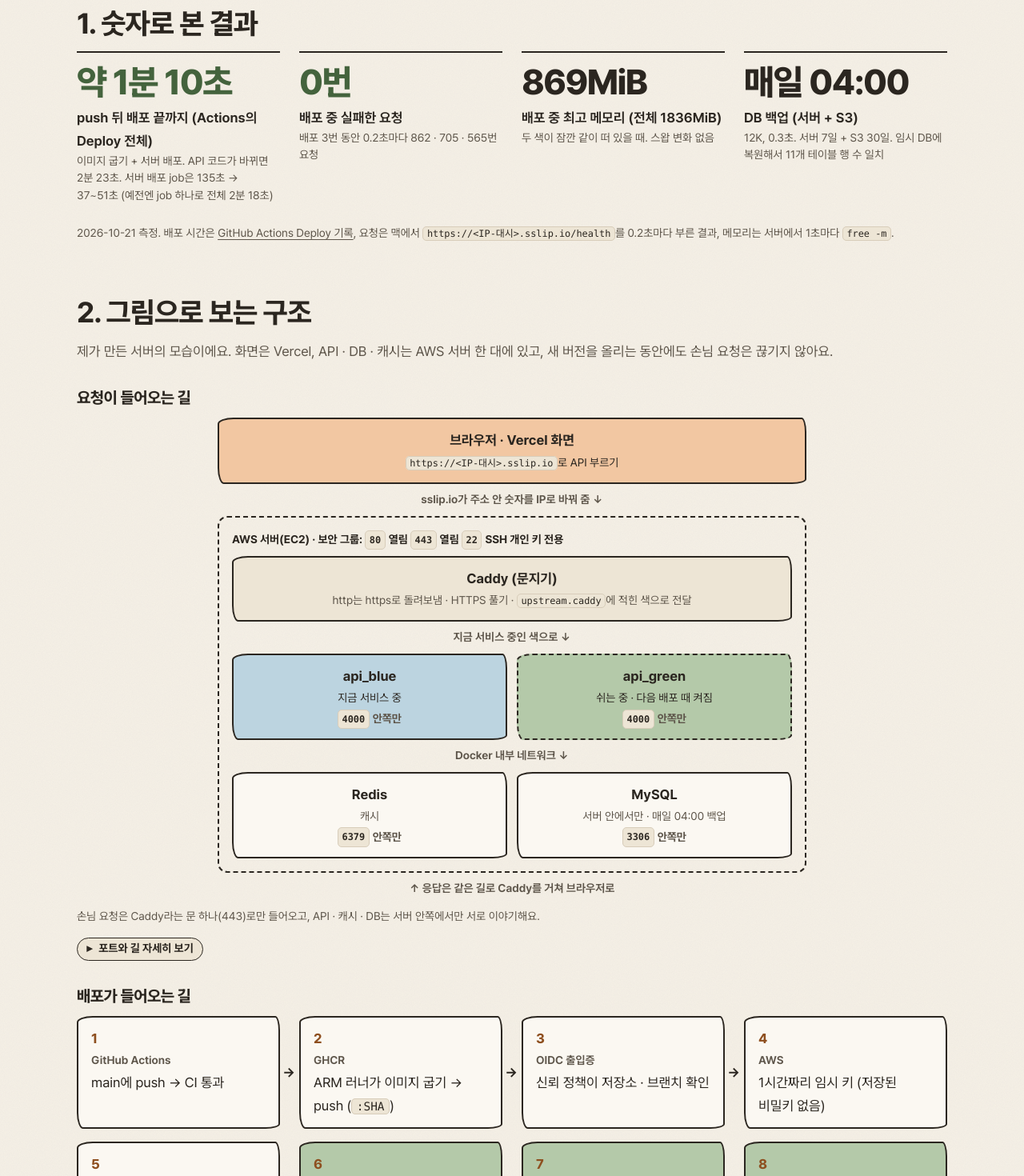
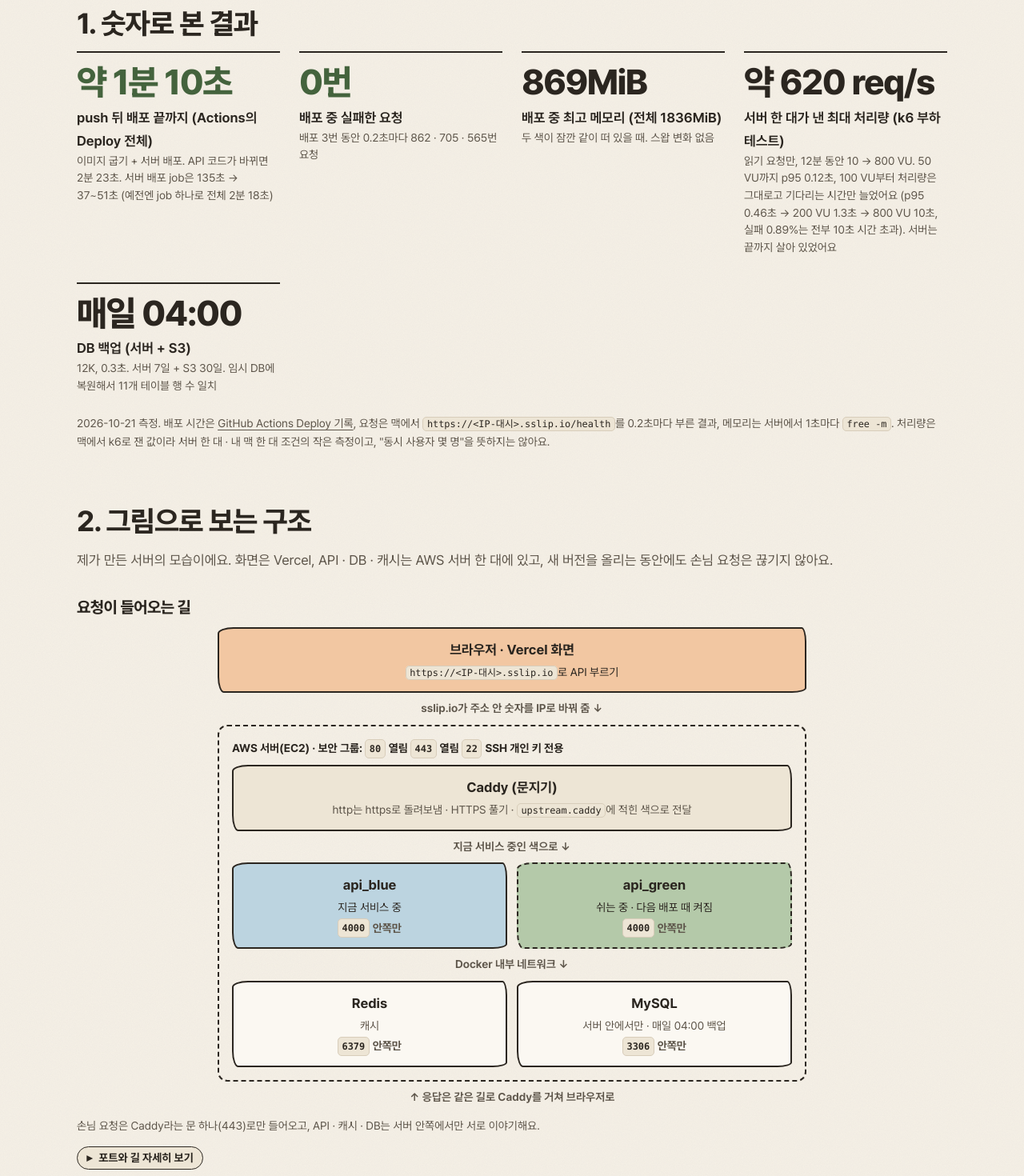
Before and after one commit to POcodingWER/backend-visualized, a Next.js app in the folder apps/web/: page /deploy in a window 1280 px wide. Shown: the part 400-1870 px from the top of the page at 80% size. Built offline with nearby package versions, Linux system fonts and the light colour scheme.

Commit message:
docs: k6 부하 테스트 결과 (/deploy·README·docs) + diagnose watch 버그 수정

```diff
--- a/apps/web/app/deploy/content.ts
+++ b/apps/web/app/deploy/content.ts
@@ -280,6 +280,17 @@ export const TROUBLES: Trouble[] = [
       '데모의 가짜 PG는 승인 기록이 없으니 바로 `failed`로 닫아요. 진짜 PG라면 닫기 전에 결제사 조회 API로 승인됐는지 물어보고 `paid` / `failed`를 정해야 해요.',
     ],
   },
+  {
+    symptom: 'k6로 800 VU까지 몰면 서버가 죽을 줄 알았음',
+    summary:
+      '처음엔 사람이 많이 몰리면 메모리가 터져서 컨테이너가 죽을 줄 알았어요. 실제로는 죽지 않고 느려졌어요. 처리량은 약 620 req/s에서 더 오르지 않고, 그 뒤로 온 요청은 줄을 서서 p95가 0.12초 → 10초까지 늘었어요. 그래서 다음 단계는 메모리가 아니라 CPU 코어를 더 쓰는 쪽이에요.',
+    more: [
+      '`docker stats`에서 API 컨테이너 CPU가 100~120%에 머물렀어요. `t4g.small`은 2코어라 최대 200%인데, Node는 요청을 이벤트 루프 하나(코어 하나)로 처리해서 한 코어가 꽉 차면 거기서 멈춰요. 메모리는 여유가 있었고 재시작 0번, `OOMKilled` 없음, MySQL 최대 연결 14개, 느린 쿼리 0개였어요.',
+      '언제부터 느려졌나: 50 VU까지 p95 약 0.12초였고, 100 VU에서 처리량이 약 620 req/s로 멈추면서 p95가 0.46초로 올랐어요. 200 VU 1.3초, 400 VU 3.1초, 800 VU에서는 10초 시간 초과가 4~6% 나왔어요. 실패는 전부 시간 초과였고 500은 0번이었어요.',
+      '다음에 해 볼 것: API를 2개 띄워 Caddy가 나눠 보내기(blue-green 구조에 복제본만 추가) 또는 Node `cluster`로 코어 2개 다 쓰기, 자주 읽는 `/events/stats`는 Redis에 몇 초 캐시. 다만 1장 쿠폰 "한 번에 하나" 같은 프로세스 메모리 상태는 Redis로 옮겨야 해요.',
+      '조건: 읽기 요청만(`/health` + `/events/stats`), 내 맥 한 대에서, VU는 쉬지 않고(0.05초 간격) 보내서 VU 1명 ≠ 사람 1명이에요. 이 서버 한 대의 작은 측정이지, "동시 사용자 몇 명까지 된다"는 뜻은 아니에요. 스크립트는 `load/breakpoint.js`.',
+    ],
+  },
 ];
 
 /** 회고. 임철순의 목소리로 (프론트엔드 개발자, 서버는 처음) */
--- a/apps/web/app/deploy/page.tsx
+++ b/apps/web/app/deploy/page.tsx
@@ -160,6 +160,12 @@ export default function DeployPage() {
               detail: '두 색이 잠깐 같이 떠 있을 때. 스왑 변화 없음',
             },
             {
+              value: '약 620 req/s',
+              label: '서버 한 대가 낸 최대 처리량 (k6 부하 테스트)',
+              detail:
+                '읽기 요청만, 12분 동안 10 → 800 VU. 50 VU까지 p95 0.12초, 100 VU부터 처리량은 그대로고 기다리는 시간만 늘었어요 (p95 0.46초 → 200 VU 1.3초 → 800 VU 10초, 실패 0.89%는 전부 10초 시간 초과). 서버는 끝까지 살아 있었어요',
+            },
+            {
               value: '매일 04:00',
               label: 'DB 백업 (서버 + S3)',
               detail: '12K, 0.3초. 서버 7일 + S3 30일. 임시 DB에 복원해서 11개 테이블 행 수 일치',
@@ -169,7 +175,9 @@ export default function DeployPage() {
             <>
               2026-10-21 측정. 배포 시간은 <a href={ACTIONS_RUNS}>GitHub Actions Deploy 기록</a>,
               요청은 맥에서 <code>https://&lt;IP-대시&gt;.sslip.io/health</code>를 0.2초마다 부른
-              결과, 메모리는 서버에서 1초마다 <code>free -m</code>.
+              결과, 메모리는 서버에서 1초마다 <code>free -m</code>. 처리량은 맥에서 k6로 잰 값이라
+              서버 한 대 · 내 맥 한 대 조건의 작은 측정이고, &quot;동시 사용자 몇 명&quot;을
+              뜻하지는 않아요.
             </>
           }
         />
```
Also changed, not shown: 3 other files (tests, documents, lock files or other folders).
